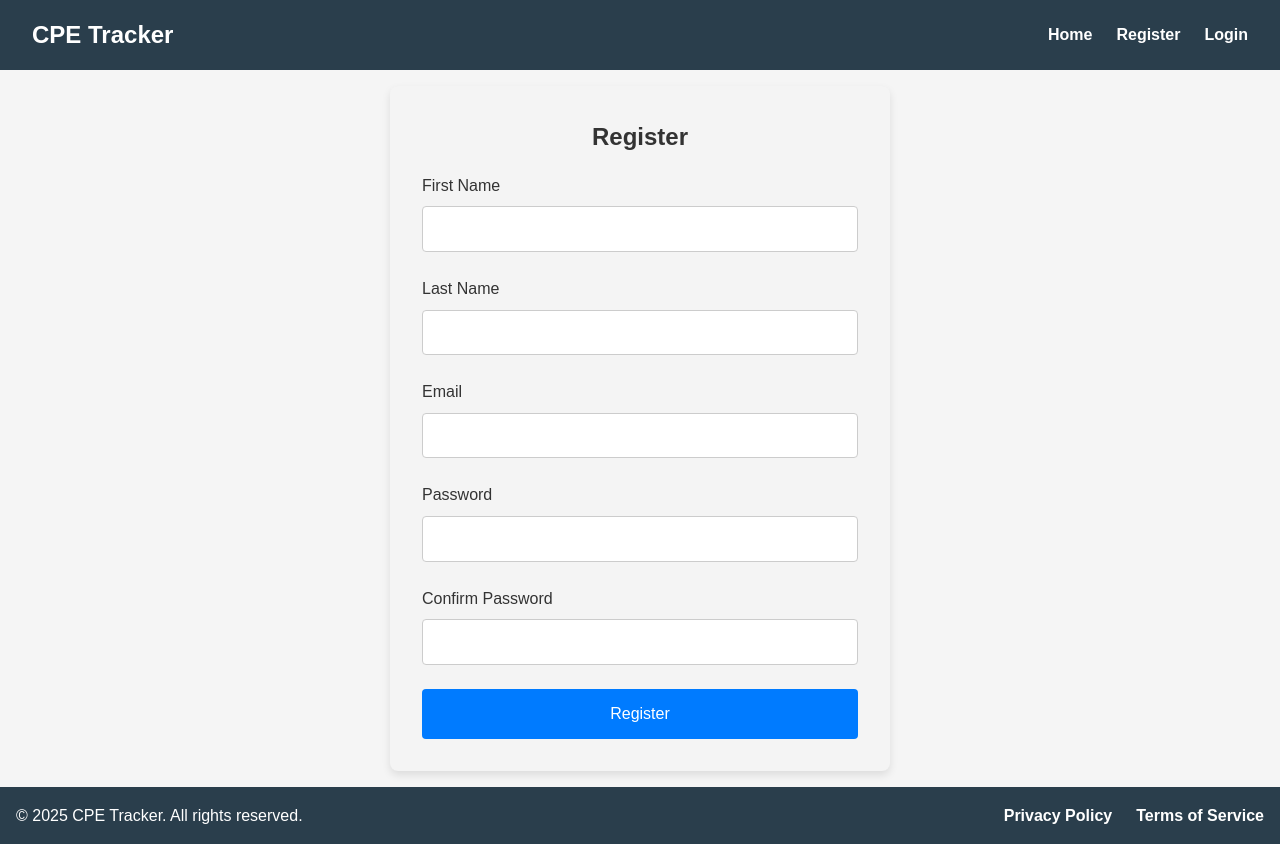
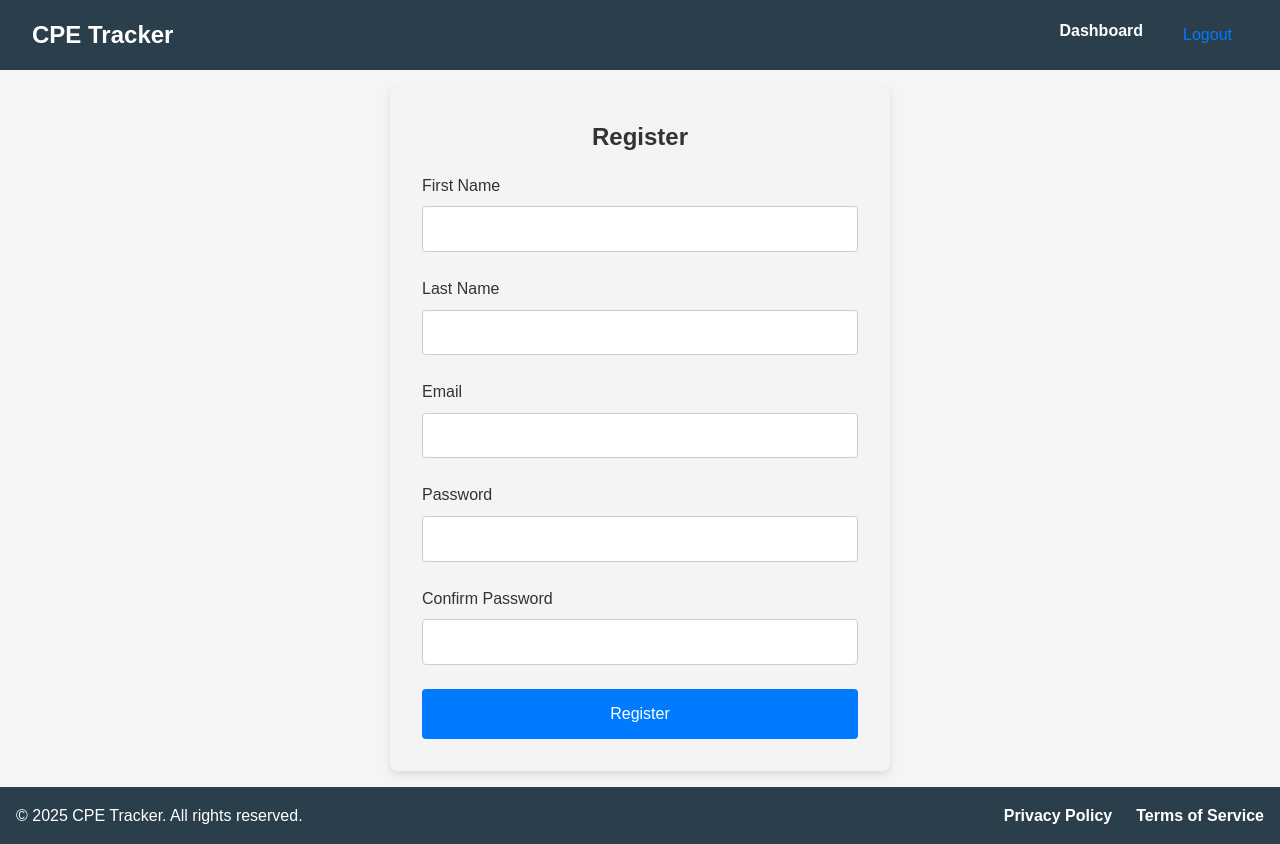
Before and after one commit to joshstandley/cpe-tracker, a React (Vite) app in the folder client/: page /register in a window 1280 px wide. Built offline with nearby package versions, Linux system fonts and the light colour scheme; sample sign-in values are in the browser's storage.

Commit message:
Implement secure login/logout flow and user-based navigation

```diff
--- a/client/src/App.jsx
+++ b/client/src/App.jsx
@@ -1,22 +1,50 @@
-import React from "react";
-import { BrowserRouter as Router, Routes, Route } from "react-router-dom";
+import React, { useState, useEffect } from "react";
+import { BrowserRouter as Router, Routes, Route, Navigate } from "react-router-dom";
+import axiosWithAuth from "./utils/axiosWithAuth";
 import Navbar from "./components/Navbar";
+import UserNavbar from "./components/UserNavbar";
 import Footer from "./components/Footer";
 import Home from "./pages/Home";
 import Register from "./pages/Register";
 import Login from "./pages/Login";
-import Dashboard from "./pages/Dashboard";  // Import the Dashboard page
+import Dashboard from "./pages/Dashboard";
 
 function App() {
+  const [isAuthenticated, setIsAuthenticated] = useState(false);
+
+  useEffect(() => {
+    const token = localStorage.getItem("authToken");
+    setIsAuthenticated(!!token); // Update state based on token presence
+  }, []);
+
+  const handleLogout = () => {
+    localStorage.removeItem("authToken");
+    setIsAuthenticated(false);
+  };
+
   return (
     <Router>
-      <Navbar />
+      {isAuthenticated ? <UserNavbar onLogout={handleLogout} /> : <Navbar />}
       <main style={{ padding: "1rem" }}>
         <Routes>
           <Route path="/" element={<Home />} />
           <Route path="/register" element={<Register />} />
-          <Route path="/login" element={<Login />} />
-          <Route path="/dashboard" element={<Dashboard />} />
+          <Route
+            path="/login"
+            element={
+              isAuthenticated ? (
+                <Navigate to="/dashboard" />
+              ) : (
+                <Login setAuth={setIsAuthenticated} />
+              )
+            }
+          />
+          <Route
+            path="/dashboard"
+            element={
+              isAuthenticated ? <Dashboard /> : <Navigate to="/login" />
+            }
+          />
         </Routes>
       </main>
       <Footer />
--- a/client/src/axios.js
+++ b/client/src/axios.js
@@ -4,4 +4,18 @@ const instance = axios.create({
   baseURL: "http://localhost:3000", // Ensure this matches your server URL
 });
 
+// Add a request interceptor to include the token in the Authorization header
+instance.interceptors.request.use(
+  (config) => {
+    const token = localStorage.getItem("authToken");
+    if (token) {
+      config.headers.Authorization = `Bearer ${token}`;
+    }
+    return config;
+  },
+  (error) => {
+    return Promise.reject(error);
+  }
+);
+
 export default instance;
--- /dev/null
+++ b/client/src/components/UserNavbar.jsx
@@ -0,0 +1,23 @@
+import React from "react";
+import { Link } from "react-router-dom";
+import "./../styles/navbar.css";
+
+function UserNavbar({ onLogout }) {
+  return (
+    <nav>
+      <div className="logo">CPE Tracker</div>
+      <ul className="menu">
+        <li>
+          <Link to="/dashboard">Dashboard</Link>
+        </li>
+        <li>
+          <button onClick={onLogout} className="logout-button">
+            Logout
+          </button>
+        </li>
+      </ul>
+    </nav>
+  );
+}
+
+export default UserNavbar;
--- a/client/src/pages/Dashboard.jsx
+++ b/client/src/pages/Dashboard.jsx
@@ -4,6 +4,7 @@ import axiosWithAuth from "../utils/axiosWithAuth";
 
 function Dashboard() {
   const [message, setMessage] = useState("");
+  const [loading, setLoading] = useState(true); // To manage loading state
   const navigate = useNavigate();
 
   useEffect(() => {
@@ -14,11 +15,17 @@ function Dashboard() {
       } catch (err) {
         console.error("Error fetching dashboard data:", err);
         navigate("/login");
+      } finally {
+        setLoading(false); // Stop the loading state
       }
     };
 
     fetchData();
   }, [navigate]);
+
+  if (loading) {
+    return <p>Loading...</p>; // Show this while fetching data
+  }
 
   return (
     <div>
--- a/client/src/pages/Login.jsx
+++ b/client/src/pages/Login.jsx
@@ -3,7 +3,7 @@ import { useNavigate } from "react-router-dom";
 import axios from "../axios"; // Use configured axios instance
 import "../styles/login.css";
 
-function Login() {
+function Login({ setAuth }) { // Accept setAuth as a prop
   const [formData, setFormData] = useState({
     email: "",
     password: "",
@@ -27,7 +27,8 @@ function Login() {
 
       if (response.status === 200) {
         localStorage.setItem("authToken", response.data.token);
-        navigate("/dashboard");
+        setAuth(true); // Update the authentication state
+        navigate("/dashboard"); // Redirect to the dashboard
       }
     } catch (err) {
       setError(err.response?.data?.message || "Login failed. Check credentials.");
--- a/client/src/styles/navbar.css
+++ b/client/src/styles/navbar.css
@@ -34,3 +34,15 @@ nav .menu li a {
 nav .menu li a:hover {
   color: var(--accent-color);
 }
+
+.logout-button {
+  background: none;
+  border: none;
+  color: #007bff;
+  cursor: pointer;
+  font-size: 1rem;
+}
+
+.logout-button:hover {
+  text-decoration: underline;
+}
```
Also changed, not shown: 1 other file (tests, documents, lock files or other folders).
